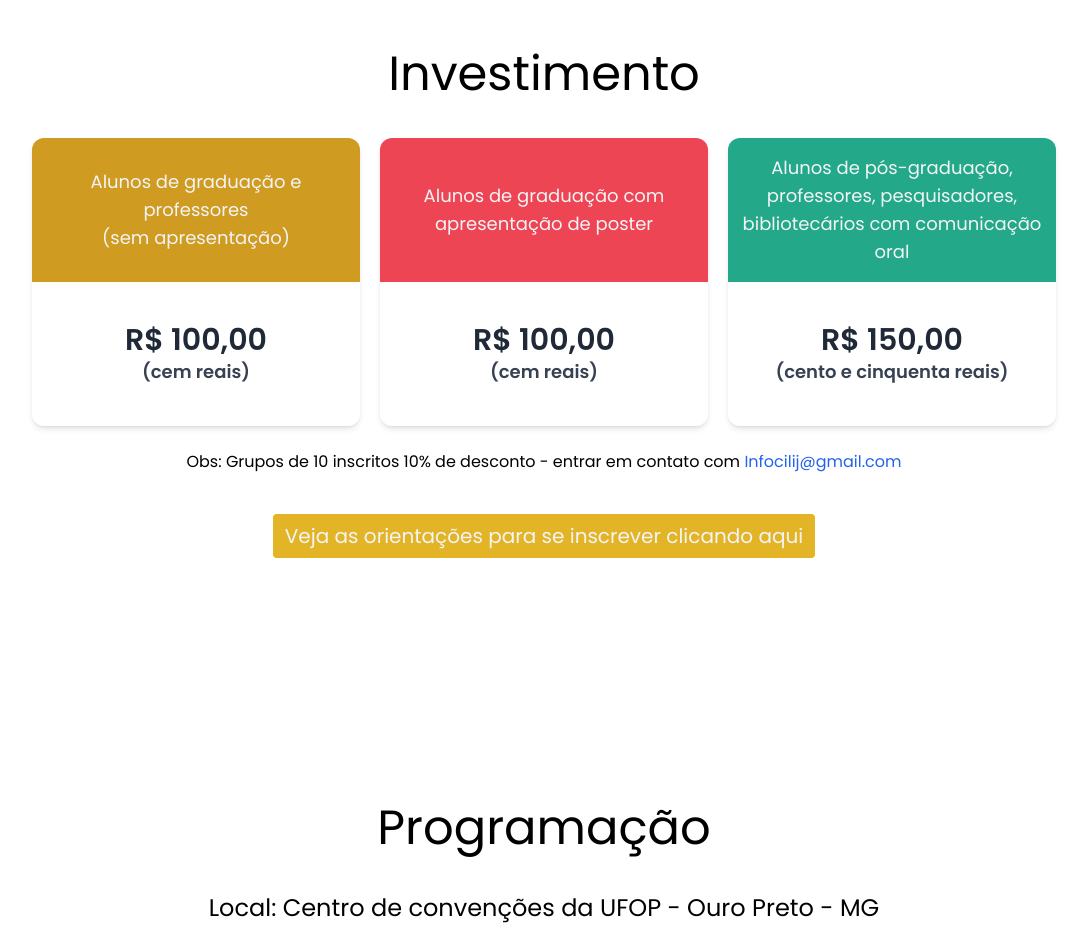
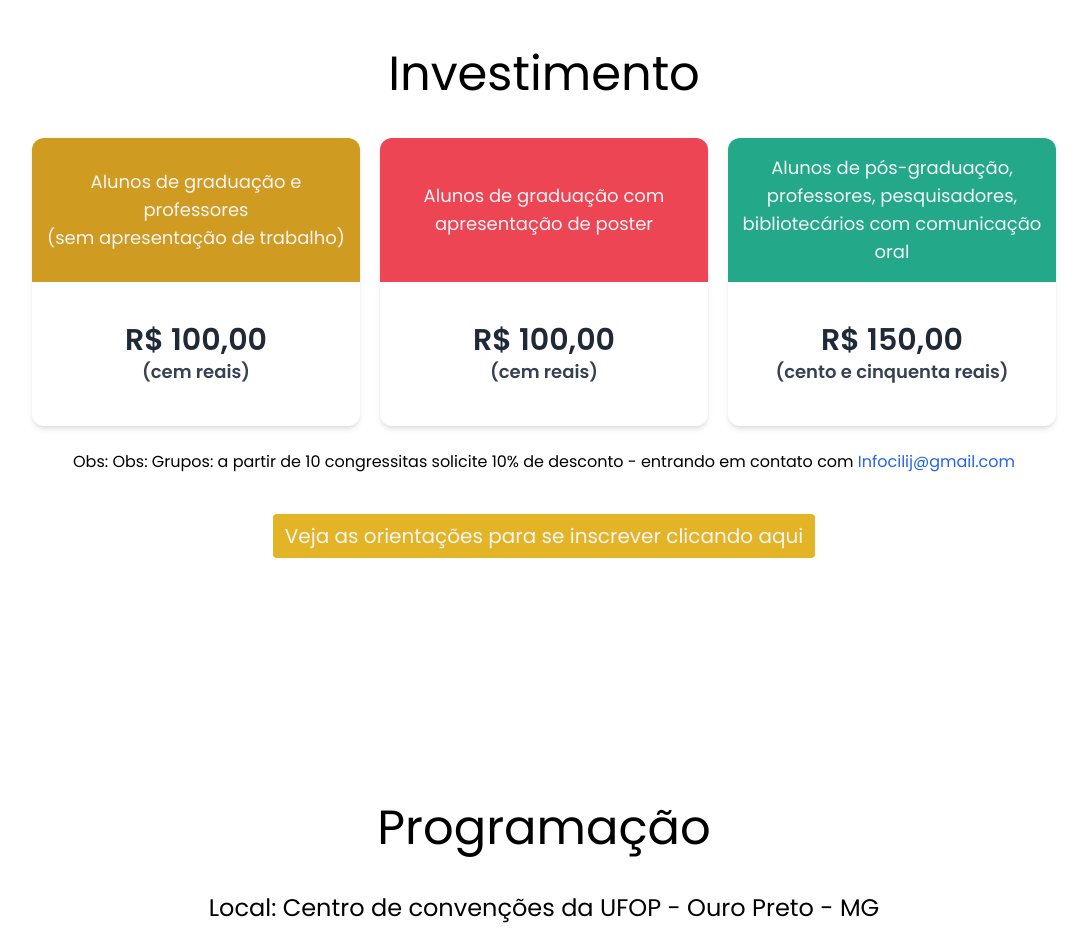
Before and after one commit to hidekinakata/CILIJ-2023, a React (Vite) app: page /#/ in a window 1280 px wide. Shown: the part 1840-2775 px from the top of the page, without its empty margins (96-1183 px from the left). Built offline with nearby package versions, Linux system fonts and the light colour scheme.

Commit message:
change texts

```diff
--- a/src/pages/Guidelines.tsx
+++ b/src/pages/Guidelines.tsx
@@ -102,15 +102,15 @@ const Guidelines: React.FC<GuidelinesType> = (props) => {
             Preenchida a ficha de inscrição agora você deverá encaminhar um pix
             ou fazer um depósito bancário para:
             <ul className={"p-5"}>
+              <li>
+                <strong>Pix: </strong>33681335000171 - Learned Language Idiomas
+              </li>
+              <br />
               <li>Agência: 0001</li>
               <li>Conta: 2485491-2</li>
               <li>Instituição: 403 - Cora SCD</li>
               <li>Nome da Empresa: Learned Language Idiomas</li>
               <li>CNPJ: 33681335000171</li>
-              <br />
-              <li>
-                <strong>Pix: </strong>33681335000171
-              </li>
             </ul>
           </li>
           <li>
--- a/src/pages/Home/FinancialInvestiment.tsx
+++ b/src/pages/Home/FinancialInvestiment.tsx
@@ -26,7 +26,7 @@ const FinancialInvestment: React.FC<FinancialInvestmentType> = (props) => {
           >
             Alunos de graduação e professores
             <br />
-            (sem apresentação)
+            (sem apresentação de trabalho)
           </h1>
           <div className={"flex flex-col items-center justify-center"}>
             <h2 className={"text-3xl font-semibold text-gray-800"}>
@@ -74,7 +74,8 @@ const FinancialInvestment: React.FC<FinancialInvestmentType> = (props) => {
         </div>
       </div>
       <span className={"mt-6 text-center text-sm lg:text-base"}>
-        Obs: Grupos de 10 inscritos 10% de desconto - entrar em contato com{" "}
+        Obs: Obs: Grupos: a partir de 10 congressitas solicite 10% de desconto -
+        entrando em contato com{" "}
         <a className={"text-blue-600"} href={"mailto:Infocilij@gmail.com"}>
           Infocilij@gmail.com
         </a>
```
